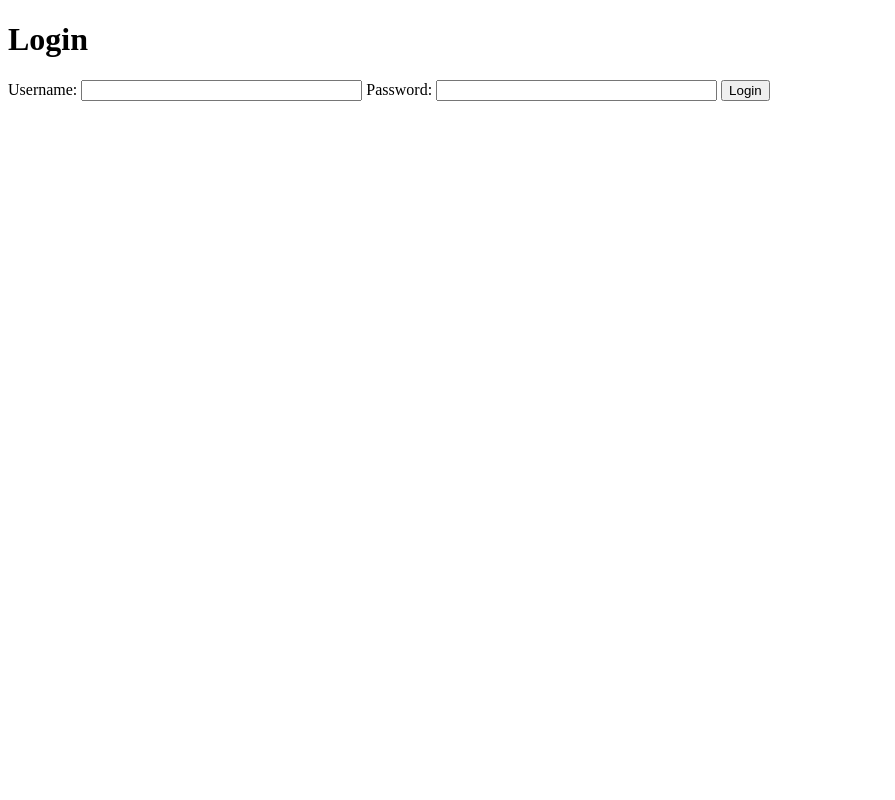
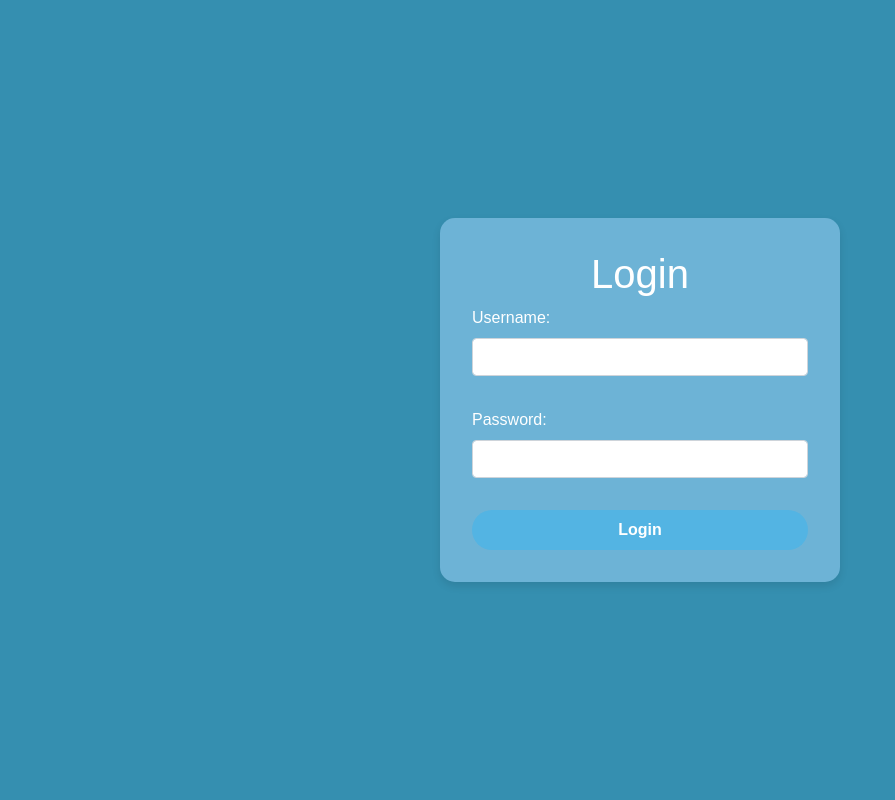
Before and after one commit to SiemensHalske/Trainex-aber-besser, a Flask app: page /auth/login in a window 1280 px wide. Shown: the whole page, without its empty margins (0-895 px from the left). Run offline with Flask 3, Linux system fonts and the light colour scheme; some libraries are stand-ins or nearby versions.

Commit message:
Update banner.css and login.html

```diff
--- a/templates/banner.html
+++ b/templates/banner.html
@@ -14,7 +14,7 @@
 </style>
 
 <div class="banner">
-    <a target="_parent" href="{{ url_for('main.ihk') }}"><img src="{{ url_for('static', filename='logo2.jpg') }}" title="IHK Logo" class="ihk-button"></a>
+    <a target="_parent" href="{{ url_for('main.ihk') }}"><img src="{{ url_for('static', filename='logo.gif') }}" title="IHK Logo" class="ihk-button"></a>
     <div class="banner-navigator">
         <button id="aktuelles-btn" class="navigation-button-base" onclick="window.top.location.href='{{ url_for('main.aktuelles') }}'">Aktuelles</button>
         <button id="privates-btn" class="navigation-button-base" onclick="window.top.location.href='{{ url_for('main.privates') }}'">Privat</button>
--- a/templates/login.html
+++ b/templates/login.html
@@ -1,33 +1,82 @@
 <!DOCTYPE html>
-<html>
+<html lang="en">
 <head>
+    <meta charset="UTF-8">
+    <meta name="viewport" content="width=device-width, initial-scale=1.0">
     <title>Login Page</title>
+    <!-- Include Bootstrap CSS -->
+    <link href="https://stackpath.bootstrapcdn.com/bootstrap/4.5.2/css/bootstrap.min.css" rel="stylesheet">
     <style>
-        /* Add your custom CSS styles here */
+        body {
+            font-family: 'Arial', sans-serif;
+            background-color: #358FB0; /* Color from banner.css */
+            display: flex;
+            justify-content: center;
+            align-items: center;
+            height: 100vh;
+            margin: 0;
+        }
+        .login-container {
+            background-color: #6DB3D6; /* Lighter shade from banner.css */
+            padding: 2rem;
+            border-radius: 15px;
+            box-shadow: 0 4px 8px rgba(0, 0, 0, 0.1);
+            width: 100%;
+            max-width: 400px;
+        }
+        .login-form {
+            display: flex;
+            flex-direction: column;
+        }
+        .login-form label {
+            color: #fff; /* White color for text */
+        }
+        .form-control {
+            margin-bottom: 1rem;
+        }
+        .login-form button {
+            background-color: #53B4E3; /* Color similar to banner buttons */
+            color: #fff;
+            border: none;
+            padding: 0.5rem 1rem;
+            border-radius: 25px;
+            cursor: pointer;
+            font-size: 1rem;
+            font-weight: bold;
+        }
+        .login-form button:hover {
+            background-color: #358FB0; /* Original banner color */
+        }
     </style>
 </head>
 <body>
-    <h1>Login</h1>
-
-    <form action="{{ url_for('auth.login') }}" method="post">
-        {% if form %}
-            {{ form.csrf_token }}
-            <!-- Other form related HTML -->
-        {% endif %}
-
-        <label for="username">Username:</label>
-        {% if form %}
-            {{ form.username(size=32) }}
-            <!-- Other form related HTML -->
-        {% endif %}
-
-        <label for="password">Password:</label>
-        {% if form %}
-            {{ form.password(size=32) }}
-            <!-- Other form related HTML -->
-        {% endif %}
-
-        <button type="submit">Login</button>
-    </form>
+    <div class="login-container">
+        <h1 class="text-center text-white">Login</h1>
+        <form class="login-form" action="{{ url_for('auth.login') }}" method="post">
+            {% if form %}
+                {{ form.csrf_token }}
+                <div class="form-group">
+                    <label for="username">Username:</label>
+                    {{ form.username(class="form-control", size=32) }}
+                </div>
+                <div class="form-group">
+                    <label for="password">Password:</label>
+                    {{ form.password(class="form-control", size=32) }}
+                </div>
+                <button type="submit" class="btn btn-primary btn-block">Login</button>
+            {% else %}
+                <div class="form-group">
+                    <label for="username">Username:</label>
+                    <input type="text" class="form-control" name="username" id="username" size="32">
+                </div>
+                <div class="form-group">
+                    <label for="password">Password:</label>
+                    <input type="password" class="form-control" name="password" id="password" size="32">
+                </div>
+                <button type="submit" class="btn btn-primary btn-block">Login</button>
+            {% endif %}
+        </form>
+    </div>
+    <!-- Include Bootstrap JS and its dependencies below if needed -->
 </body>
 </html>
```
Also changed, not shown: requirements.txt (added, +18 -0 lines), static/banner.css (+7 -3 lines), testarea/requirements_generator.py (added, +35 -0 lines), database/users.db, static/logo2.png (added).
